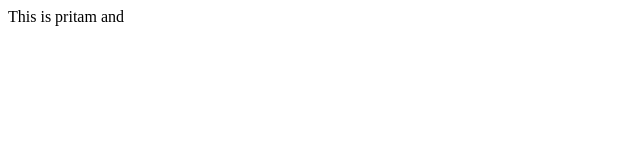
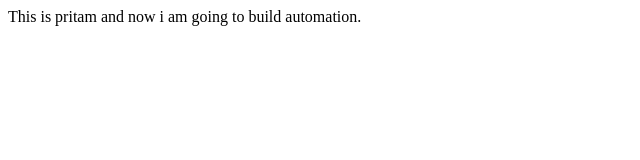
Before and after one commit to pritam0852/my-jenkins, a plain HTML site: page index.html in a window 1280 px wide. Shown: the whole page, without its empty margins (0-640 px from the left). Drawn offline with Linux system fonts and the light colour scheme.

Commit message:
Update index.html

```diff
--- a/index.html
+++ b/index.html
@@ -1 +1 @@
-<p>This is pritam and</p>
+<p>This is pritam and now i am going to build automation.</p>
```
